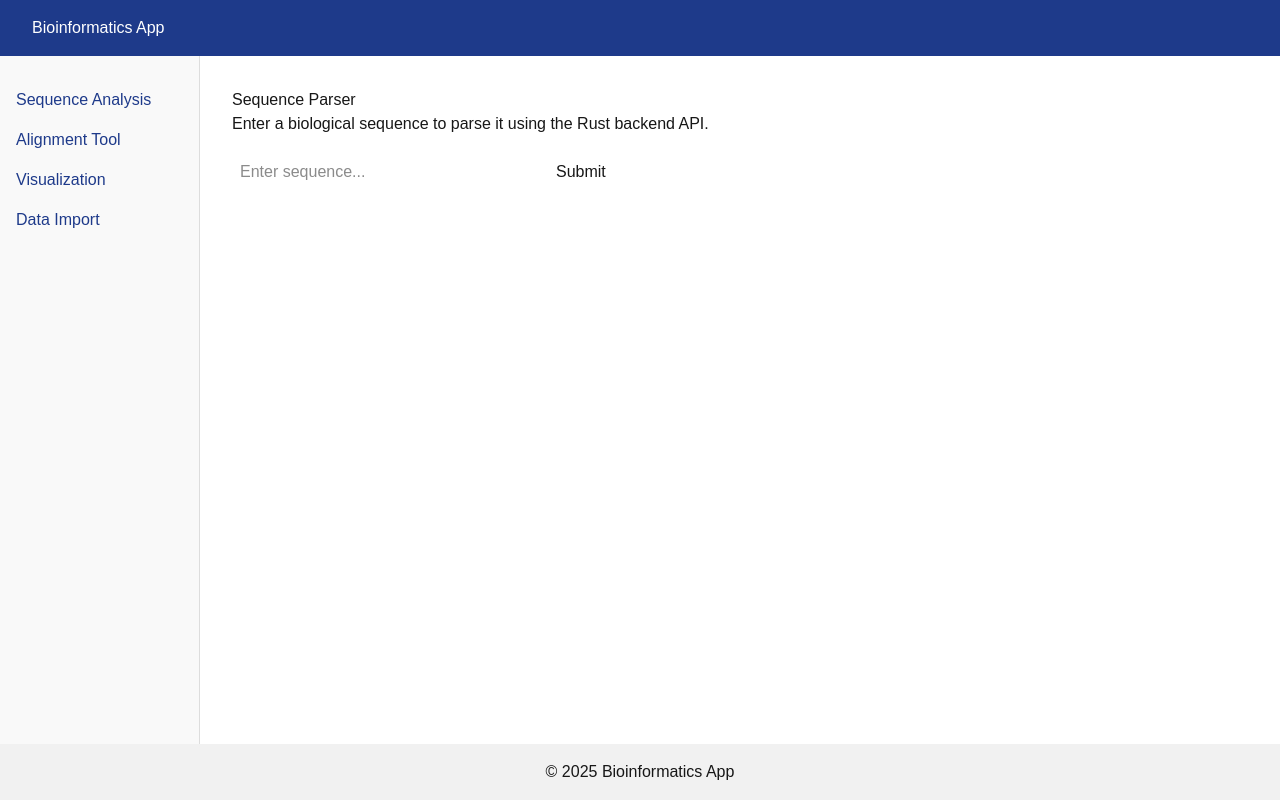
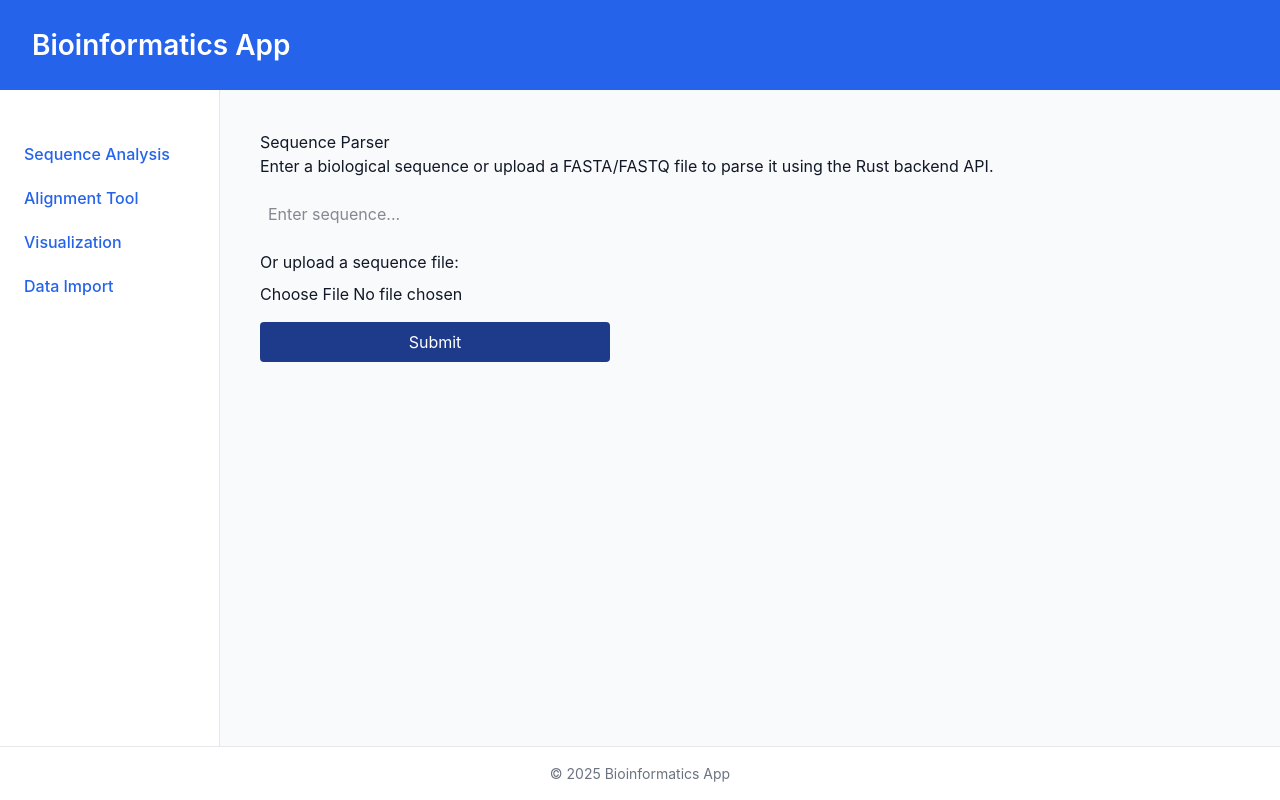
Before and after one commit to jly02/biorust, a Next.js app: page / in a window 1280 px wide. Built offline with nearby package versions, Linux system fonts and the light colour scheme; no server answers.

Commit message:
Implement file sending and recieving

```diff
--- a/app/layout.tsx
+++ b/app/layout.tsx
@@ -14,29 +14,63 @@ interface LayoutProps {
 const Layout: React.FC<LayoutProps> = ({ children }) => {
   return (
     <html lang="en">
-      <body style={{ display: 'flex', flexDirection: 'column', minHeight: '100vh', fontFamily: 'sans-serif' }}>
-        <header style={{ padding: '1rem 2rem', backgroundColor: '#1E3A8A', color: 'white' }}>
-          <h1>Bioinformatics App</h1>
+      <body style={{
+        display: 'flex',
+        flexDirection: 'column',
+        minHeight: '100vh',
+        fontFamily: "'Inter', sans-serif",
+        backgroundColor: '#f5f5f5',
+        color: '#111827',
+        margin: 0
+      }}>
+        <header style={{
+          padding: '1.5rem 2rem',
+          backgroundColor: '#2563EB',
+          color: 'white',
+          boxShadow: '0 2px 4px rgba(0,0,0,0.1)'
+        }}>
+          <h1 style={{ margin: 0, fontSize: '1.75rem', fontWeight: 600 }}>Bioinformatics App</h1>
         </header>
 
         <div style={{ display: 'flex', flex: 1 }}>
-          {/* Sidebar / Function menu */}
-          <nav style={{ width: '200px', padding: '1rem', borderRight: '1px solid #ddd', backgroundColor: '#f9f9f9' }}>
-            <ul style={{ listStyle: 'none', padding: 0 }}>
-              <li style={{ margin: '1rem 0' }}><a href="#" style={{ textDecoration: 'none', color: '#1E3A8A' }}>Sequence Analysis</a></li>
-              <li style={{ margin: '1rem 0' }}><a href="#" style={{ textDecoration: 'none', color: '#1E3A8A' }}>Alignment Tool</a></li>
-              <li style={{ margin: '1rem 0' }}><a href="#" style={{ textDecoration: 'none', color: '#1E3A8A' }}>Visualization</a></li>
-              <li style={{ margin: '1rem 0' }}><a href="#" style={{ textDecoration: 'none', color: '#1E3A8A' }}>Data Import</a></li>
+          <nav style={{
+            width: '220px',
+            padding: '2rem 1.5rem',
+            borderRight: '1px solid #e5e7eb',
+            backgroundColor: 'white'
+          }}>
+            <ul style={{ listStyle: 'none', padding: 0, margin: 0 }}>
+              {['Sequence Analysis', 'Alignment Tool', 'Visualization', 'Data Import'].map((item) => (
+                <li key={item} style={{ margin: '1.25rem 0' }}>
+                  <a href="#" style={{
+                    textDecoration: 'none',
+                    color: '#2563EB',
+                    fontWeight: 500,
+                    fontSize: '1rem'
+                  }}>{item}</a>
+                </li>
+              ))}
             </ul>
           </nav>
 
-          {/* Main content area */}
-          <main style={{ flex: 1, padding: '2rem' }}>
+          <main style={{
+            flex: 1,
+            padding: '2.5rem',
+            backgroundColor: '#f9fafb',
+            overflowY: 'auto'
+          }}>
             {children}
           </main>
         </div>
 
-        <footer style={{ padding: '1rem 2rem', backgroundColor: '#f1f1f1', textAlign: 'center' }}>
+        <footer style={{
+          padding: '1rem 2rem',
+          backgroundColor: 'white',
+          textAlign: 'center',
+          borderTop: '1px solid #e5e7eb',
+          fontSize: '0.875rem',
+          color: '#6b7280'
+        }}>
           &copy; {new Date().getFullYear()} Bioinformatics App
         </footer>
       </body>
--- a/app/page.tsx
+++ b/app/page.tsx
@@ -1,10 +1,13 @@
-'use client'; // required for client-side interactivity
+'use client';
 
 import React, { useState } from 'react';
 
+const API_BASE_URL = process.env.NEXT_PUBLIC_API_BASE_URL!;
+
 const HomePage: React.FC = () => {
   const [input, setInput] = useState('');
-  const [result, setResult] = useState<{ message: string; description: string } | null>(null);
+  const [file, setFile] = useState<File | null>(null);
+  const [result, setResult] = useState<{ message: string; description: string; extra: string[] } | null>(null);
   const [loading, setLoading] = useState(false);
   const [error, setError] = useState<string | null>(null);
 
@@ -15,10 +18,20 @@ const HomePage: React.FC = () => {
     setResult(null);
 
     try {
-      const res = await fetch('https://bio-rs.vercel.app/api/parse', {
+      let bodyData: BodyInit;
+
+      // Attach either the file or the text sequence
+      if (file) {
+        bodyData = file;
+      } else if (input.trim()) {
+        bodyData = input.trim()
+      } else {
+        throw new Error('Please provide a sequence or upload a file.');
+      }
+
+      const res = await fetch(`${API_BASE_URL}/parse`, {
         method: 'POST',
-        headers: { 'Content-Type': 'application/json' },
-        body: JSON.stringify({ sequence: input }),
+        body: bodyData,
       });
 
       if (!res.ok) {
@@ -26,7 +39,11 @@ const HomePage: React.FC = () => {
       }
 
       const data = await res.json();
-      setResult({ message: data.message, description: data.description });
+      setResult({
+        message: data.message,
+        description: data.description,
+        extra: data.extra
+      });
     } catch (err: any) {
       setError(err.message || 'Unknown error');
     } finally {
@@ -37,29 +54,45 @@ const HomePage: React.FC = () => {
   return (
     <div>
       <h2>Sequence Parser</h2>
-      <p>Enter a biological sequence to parse it using the Rust backend API.</p>
+      <p>Enter a biological sequence or upload a FASTA/FASTQ file to parse it using the Rust backend API.</p>
 
-      <form onSubmit={handleSubmit} style={{ marginTop: '1rem' }}>
+      <form onSubmit={handleSubmit} style={{ marginTop: '1rem', display: 'flex', flexDirection: 'column', gap: '1rem', width: '350px' }}>
         <input
           type="text"
           value={input}
           onChange={(e) => setInput(e.target.value)}
           placeholder="Enter sequence..."
-          style={{ padding: '0.5rem', width: '300px' }}
+          style={{ padding: '0.5rem' }}
         />
-        <button type="submit" style={{ padding: '0.5rem 1rem', marginLeft: '0.5rem' }}>
-          Submit
+
+        <div>
+          <label htmlFor="file-upload" style={{ display: 'block', marginBottom: '0.5rem' }}>
+            Or upload a sequence file:
+          </label>
+          <input
+            id="file-upload"
+            type="file"
+            accept=".fasta,.fa,.fastq,.fq,.txt"
+            onChange={(e) => setFile(e.target.files?.[0] || null)}
+          />
+        </div>
+
+        <button
+          type="submit"
+          style={{ padding: '0.5rem 1rem', backgroundColor: '#1E3A8A', color: 'white', border: 'none', borderRadius: '4px' }}
+        >
+          {loading ? 'Submitting...' : 'Submit'}
         </button>
       </form>
 
-      {loading && <p>Loading...</p>}
-      {error && <p style={{ color: 'red' }}>{error}</p>}
+      {error && <p style={{ color: 'red', marginTop: '1rem' }}>{error}</p>}
 
       {result && (
         <div style={{ marginTop: '1rem', border: '1px solid #ddd', padding: '1rem', borderRadius: '4px' }}>
           <h3>Result</h3>
           <p><strong>Message:</strong> {result.message}</p>
           <p><strong>Description:</strong> {result.description}</p>
+          <p><strong>File contents:</strong> {result.extra}</p>
         </div>
       )}
     </div>
```
Also changed, not shown: 1 other file (tests, documents, lock files or other folders).
